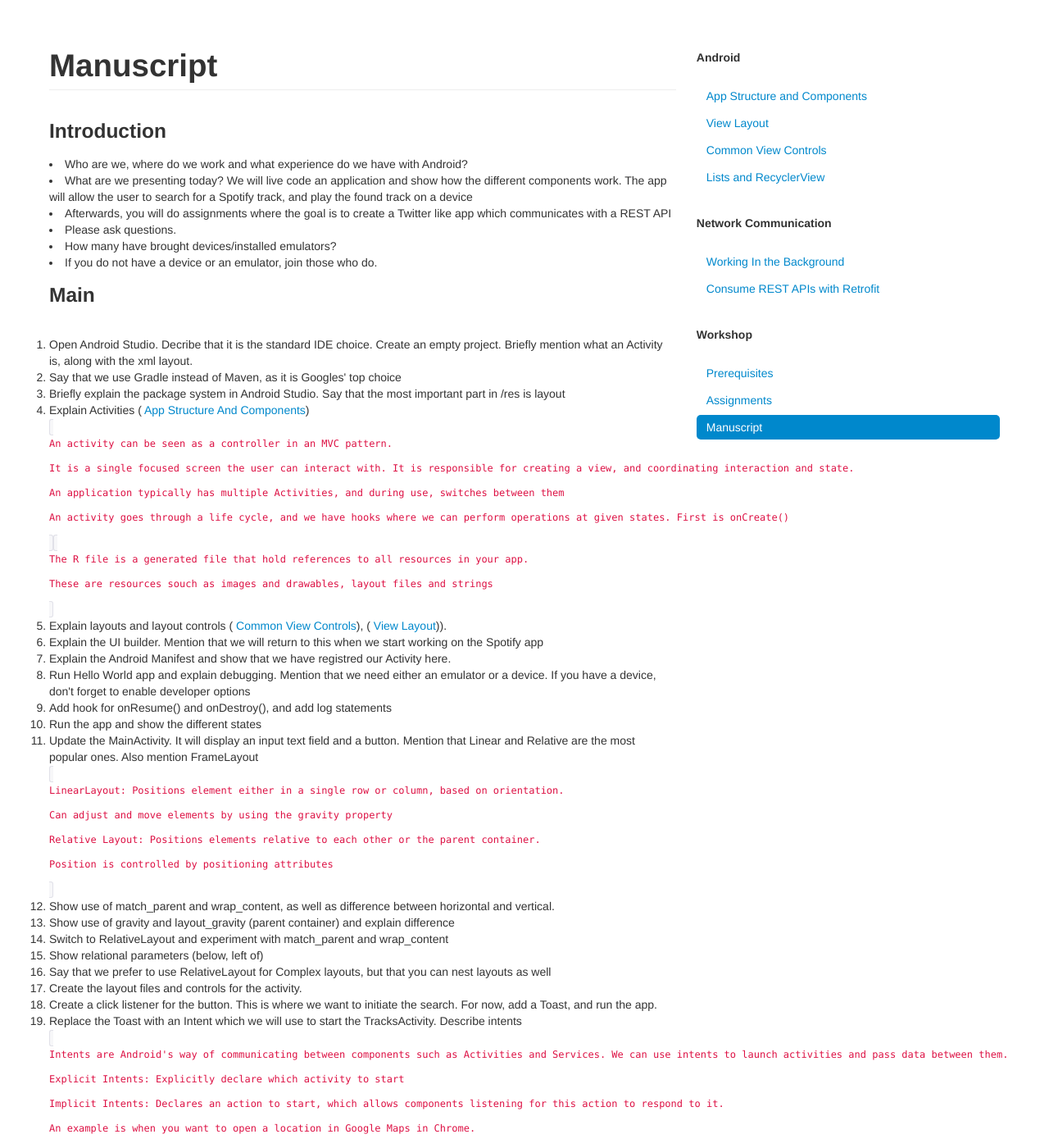
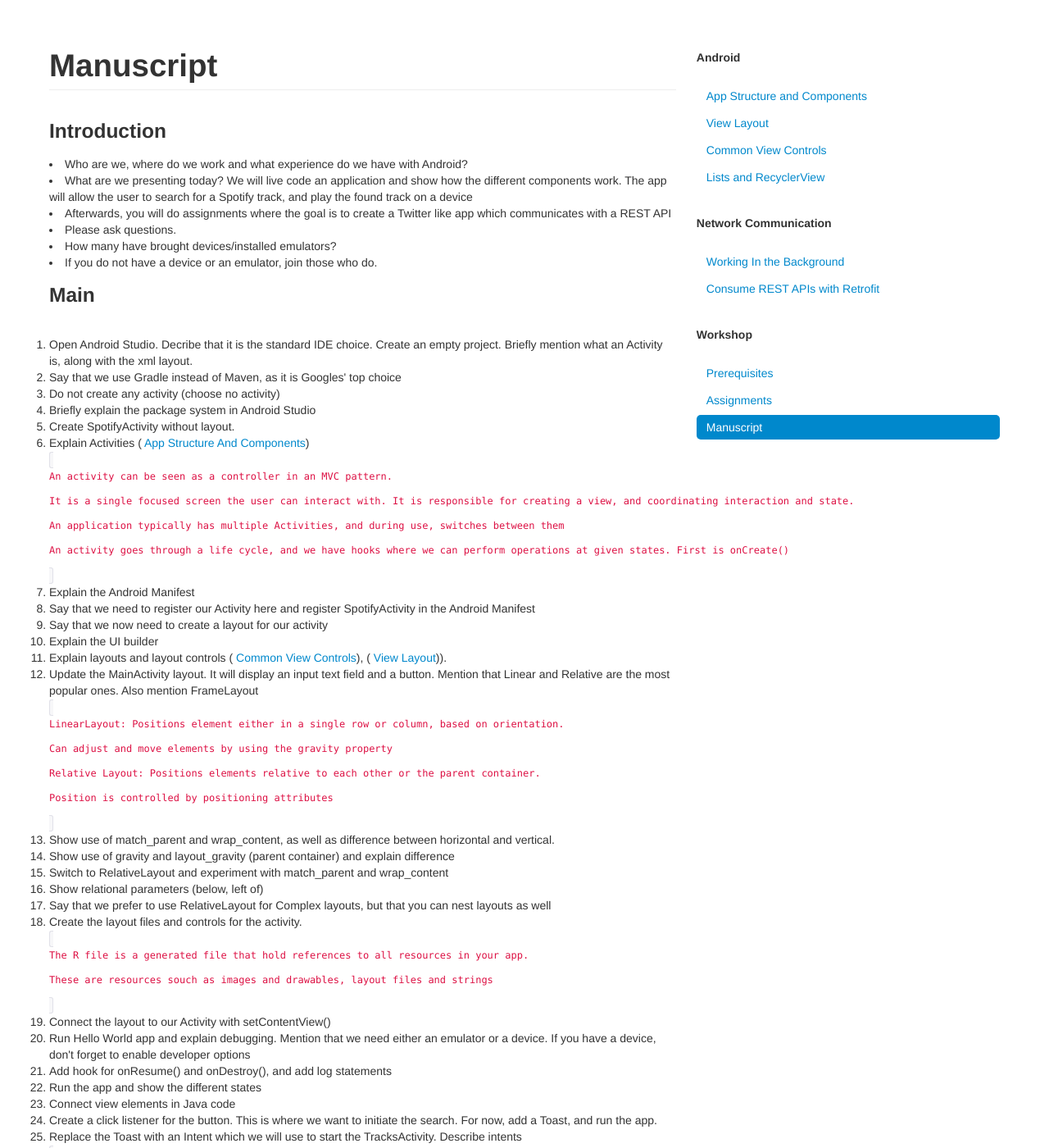
Before and after one commit to bekk/android101, a Jekyll site: the page built from docs/pages/manuscript.html, in a window 1280 px wide and 1400 px high. Shown: the whole window at 82% size. Built offline with Jekyll 4.4.1, drawn with Linux system fonts in a browser that asks for light colours; Markdown is read by kramdown in place of the engine named in the settings.

Commit message:
Updated manus

```diff
--- a/docs/pages/manuscript.html
+++ b/docs/pages/manuscript.html
@@ -14,23 +14,21 @@ title: Manuscript
 <ol>
 	<li>Open Android Studio. Decribe that it is the standard IDE choice. Create an empty project. Briefly mention what an Activity is, along with the xml layout.</li>
     <li> Say that we use Gradle instead of Maven, as it is Googles' top choice </li>
-    <li> Briefly explain the package system in Android Studio. Say that the most important part in /res is layout </li>
-	<li>Explain Activities (<a href="android-app-structure-and-components.html"> App Structure And Components</a>)</li>
+    <li> Do not create any activity (choose no activity) </li>
+    <li> Briefly explain the package system in Android Studio</li>
+	<li>Create SpotifyActivity without layout.</li>
+    <li>Explain Activities (<a href="android-app-structure-and-components.html"> App Structure And Components</a>)</li>
     <code><p>An activity can be seen as a controller in an MVC pattern. </p>
     <p>It is a single focused screen the user can interact with. It is responsible for creating a view, and coordinating interaction and state.</p>
     <p>An application typically has multiple Activities, and during use, switches between them</p>
     <p>An activity goes through a life cycle, and we have hooks where we can perform operations at given states. First is onCreate()</p>
     </code>
-    <code> <p>The R file is a generated file that hold references to all resources in your app.</p>
-        <p>These are resources souch as images and drawables, layout files and strings</p></code>
-	<li>Explain layouts and layout controls (<a href="common-view-controls.html"> Common View Controls</a>), (<a href="view-layout.html"> View Layout</a>)).</li>
-	<li>Explain the UI builder. Mention that we will return to this when we start working on the Spotify app</li>
-    <li>Explain the Android Manifest and show that we have registred our Activity here.</li>
-    <li>Run Hello World app and explain debugging. Mention that we need either an emulator or a device. If you have a device, don't forget
-        to enable developer options</li>
-    <li> Add hook for onResume() and onDestroy(), and add log statements</li>
-    <li> Run the app and show the different states </li>
-	<li>Update the MainActivity. It will display an input text field and a button. Mention that Linear and Relative are the most popular ones. Also mention FrameLayout</li>
+    <li>Explain the Android Manifest</li>
+    <li>Say that we need to register our Activity here and register SpotifyActivity in the Android Manifest</li>
+    <li> Say that we now need to create a layout for our activity</li>
+	<li>Explain the UI builder</li>
+    <li>Explain layouts and layout controls (<a href="common-view-controls.html"> Common View Controls</a>), (<a href="view-layout.html"> View Layout</a>)).</li>
+	<li>Update the MainActivity layout. It will display an input text field and a button. Mention that Linear and Relative are the most popular ones. Also mention FrameLayout</li>
       <code><p>LinearLayout: Positions element either in a single row or column, based on orientation.</p>
         <p>Can adjust and move elements by using the gravity property</p>
         <p>Relative Layout: Positions elements relative to each other or the parent container.</p>
@@ -41,8 +39,15 @@ title: Manuscript
     <li>Show relational parameters (below, left of)</li>
     <li>Say that we prefer to use RelativeLayout for Complex layouts, but that you can nest layouts as well</li>
     <li>Create the layout files and controls for the activity.</li>
-    <li>Create a click listener for the button. This is where we want to initiate the search. For now, add a Toast, and run the app.
-    </li>
+     <code> <p>The R file is a generated file that hold references to all resources in your app.</p>
+        <p>These are resources souch as images and drawables, layout files and strings</p></code>
+    <li> Connect the layout to our Activity with setContentView()</li>
+    <li>Run Hello World app and explain debugging. Mention that we need either an emulator or a device. If you have a device, don't forget
+        to enable developer options</li>
+    <li> Add hook for onResume() and onDestroy(), and add log statements</li>
+    <li> Run the app and show the different states </li>
+    <li> Connect view elements in Java code </li>
+     <li>Create a click listener for the button. This is where we want to initiate the search. For now, add a Toast, and run the app.</li>
     <li>Replace the Toast with an Intent which we will use to start the TracksActivity. Describe intents</li>
     <code><p>Intents are Android's way of communicating between components such as Activities and Services. We can use intents to launch activities and
             pass data between them.</p>
```
